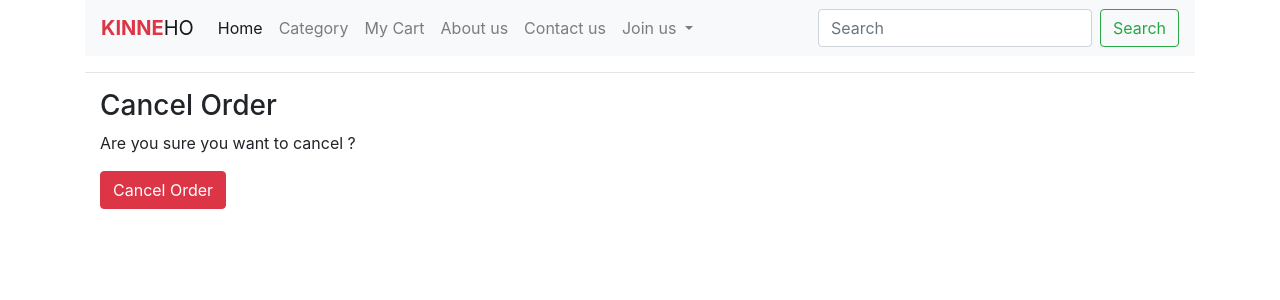
After one commit to prakashlawagun/KINNE_HO, a Django app: template templates/cancelOrder.html in a window 1280 px wide. The commit adds this page. Shown: the top 300 px of the page. Run offline with Django 3.2, Linux system fonts and the light colour scheme; the template is opened without the code that fills it, so the values that code supplies are empty; some libraries are stand-ins or nearby versions.

Commit message:
Adding cancel order functionality

```diff
--- a/ecomapp/models.py
+++ b/ecomapp/models.py
@@ -1,5 +1,6 @@
 from django.db import models
 from django.contrib.auth.models import User
+from django.urls import reverse_lazy
 
 
 # Create your models here.
@@ -89,3 +90,6 @@ class Order(models.Model):
 
     def __str__(self):
         return "Order: " + str(self.id)
+
+    def get_cancel_order_url(self):
+        return reverse_lazy('ecomapp:CustomerCancelOrderView', args=[self.pk])
--- a/ecomapp/urls.py
+++ b/ecomapp/urls.py
@@ -19,6 +19,7 @@ urlpatterns = [
     path("profile/",CustomerProfileView.as_view(),name="profile"),
     path("profile/order-<int:pk>/", CustomerOrderDetailView.as_view(), name="customerorderdetail"),
     path("search/",SearchView.as_view(),name="search"),
+    path("cancelorder/<int:pk>",CustomerCancelOrderView.as_view(),name="cancelorder"),
 
 
     # Admin urls functionality
--- /dev/null
+++ b/templates/cancelOrder.html
@@ -0,0 +1,13 @@
+{% extends 'base.html'%}
+{% load bootstrap %}
+{% block title %}Cancel Order{% endblock%}
+{% block main%}
+<div class="container">
+        <h3>Cancel Order</h3>
+        <form action="" method="POST">
+            {% csrf_token %}
+            <p>Are you sure you want to cancel ?</p>
+            <button type="submit" class="btn btn-danger">Cancel Order</button>
+        </form>
+    </div>
+{% endblock %}
--- a/templates/profile.html
+++ b/templates/profile.html
@@ -36,7 +36,7 @@
                     <td>{{order.total}}</td>
                     <td>{{order.created_at|timesince}} ago</td>
                     <td>{{order.order_status}}</td>
-                     <td><a class="btn btn-info text-light">Cancel</a></td>
+                     <td><a href="{% url 'ecomapp:cancelorder' order.id%}" class="btn btn-info text-light">Cancel</a></td>
                     </tr>
                       {% endfor %}
                   </table>
```
Also changed, not shown: ecomapp/views.py (+9 -1 lines), db.sqlite3.
